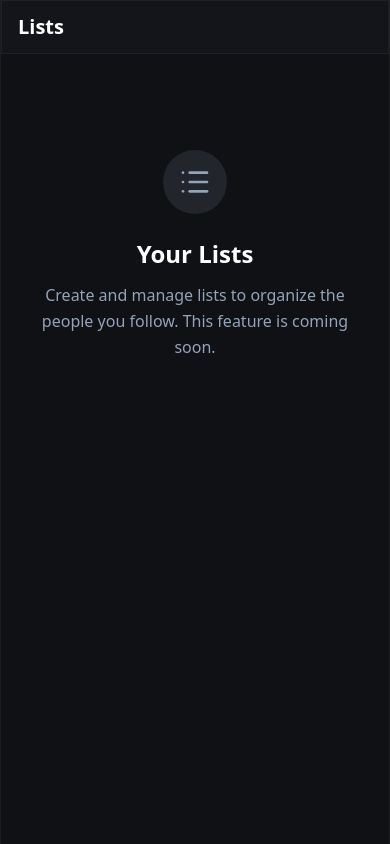
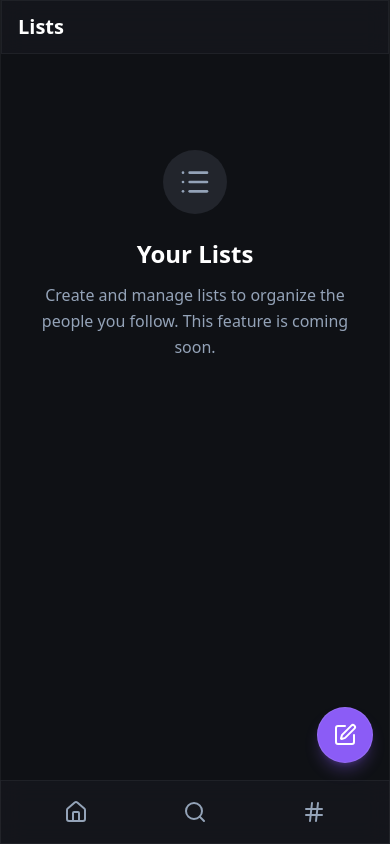
Before and after one commit to teckgeekz/drunk-twitter, a Next.js app in the folder frontend/: page /lists in a window 390 px wide. Built offline with nearby package versions, Linux system fonts and the light colour scheme; no server answers.

Commit message:
feat: implement UI components for mobile navigation, main app layout, content composition, and browser permission requests

```diff
--- a/frontend/src/components/AppLayout.tsx
+++ b/frontend/src/components/AppLayout.tsx
@@ -1,6 +1,7 @@
 "use client";
 
 import { Sidebar } from "./Sidebar";
+import { MobileNav } from "./MobileNav";
 
 export function AppLayout({ children, title }: { children: React.ReactNode; title: string }) {
   return (
@@ -12,6 +13,7 @@ export function AppLayout({ children, title }: { children: React.ReactNode; titl
         </div>
         {children}
       </main>
+      <MobileNav />
     </div>
   );
 }
--- a/frontend/src/components/ComposeModal.tsx
+++ b/frontend/src/components/ComposeModal.tsx
@@ -102,7 +102,7 @@ export function ComposeModal({ isOpen, onClose, onPostSuccess, replyTo }: {
           initial={{ opacity: 0 }}
           animate={{ opacity: 1 }}
           exit={{ opacity: 0 }}
-          className="fixed inset-0 z-[100] flex items-start justify-center pt-20 p-4"
+          className="fixed inset-0 z-[100] flex items-start justify-center pt-4 sm:pt-20 p-2 sm:p-4"
         >
           <div className="absolute inset-0 bg-black/60 backdrop-blur-sm" onClick={onClose} />
 
--- /dev/null
+++ b/frontend/src/components/MobileNav.tsx
@@ -0,0 +1,83 @@
+"use client";
+
+import { Home, Search, Bell, User, PenSquare, Hash } from "lucide-react";
+import { useAuth } from "./AuthProvider";
+import { ComposeModal } from "./ComposeModal";
+import { SignInModal } from "./SignInModal";
+import { useState, useEffect } from "react";
+import Link from "next/link";
+import { usePathname } from "next/navigation";
+import { motion } from "framer-motion";
+import { getApiUrl } from "@/lib/api";
+
+export function MobileNav() {
+  const { user } = useAuth();
+  const pathname = usePathname();
+  const [showCompose, setShowCompose] = useState(false);
+  const [showSignIn, setShowSignIn] = useState(false);
+  const [notifCount, setNotifCount] = useState(0);
+
+  useEffect(() => {
+    if (!user) return;
+    const fetchCount = async () => {
+      try {
+        const token = await user.getIdToken();
+        const apiUrl = getApiUrl();
+        const res = await fetch(`${apiUrl}/api/notifications/count`, {
+          headers: { Authorization: `Bearer ${token}` }
+        });
+        if (res.ok) {
+          const data = await res.json();
+          setNotifCount(data.count);
+        }
+      } catch { /* silent */ }
+    };
+    fetchCount();
+    const interval = setInterval(fetchCount, 15000);
+    return () => clearInterval(interval);
+  }, [user]);
+
+  const navItems = [
+    { icon: <Home size={24} />, href: "/", label: "Home" },
+    { icon: <Search size={24} />, href: "/explore", label: "Explore" },
+    { icon: <Hash size={24} />, href: "/feeds", label: "Feeds" },
+    { icon: <Bell size={24} />, href: "/notifications", label: "Notifications", badge: notifCount, requiresAuth: true },
+    { icon: <User size={24} />, href: "/profile", label: "Profile", requiresAuth: true },
+  ];
+
+  const visibleItems = navItems.filter(item => !item.requiresAuth || user);
+
+  return (
+    <>
+      <nav className="sm:hidden fixed bottom-0 left-0 right-0 z-50 glass border-t border-white/5 px-4 py-2 flex justify-around items-center h-16">
+        {visibleItems.map((item, i) => {
+          const isActive = pathname === item.href;
+          return (
+            <Link key={i} href={item.href} className="relative p-2">
+              <div className={isActive ? "text-primary" : "text-text-muted"}>
+                {item.icon}
+                {item.badge && item.badge > 0 ? (
+                  <span className="absolute top-1 right-1 min-w-[16px] h-[16px] bg-primary text-white text-[10px] font-bold rounded-full flex items-center justify-center">
+                    {item.badge > 99 ? "99+" : item.badge}
+                  </span>
+                ) : null}
+              </div>
+            </Link>
+          );
+        })}
+
+        {/* Floating Action Button for Mobile Posting */}
+        <motion.button
+          whileTap={{ scale: 0.9 }}
+          onClick={() => user ? setShowCompose(true) : setShowSignIn(true)}
+          className="fixed bottom-20 right-4 w-14 h-14 bg-primary text-white rounded-full flex items-center justify-center shadow-lg shadow-primary/30 z-50 border border-white/10"
+        >
+          <PenSquare size={24} />
+        </motion.button>
+      </nav>
+
+      <ComposeModal isOpen={showCompose} onClose={() => setShowCompose(false)} />
+      <SignInModal isOpen={showSignIn} onClose={() => setShowSignIn(false)} />
+    </>
+  );
+}
--- a/frontend/src/components/PermissionsModal.tsx
+++ b/frontend/src/components/PermissionsModal.tsx
@@ -46,7 +46,7 @@ export function PermissionsModal({ isOpen, onClose, onGranted }: PermissionsModa
             initial={{ scale: 0.9, opacity: 0, y: 20 }}
             animate={{ scale: 1, opacity: 1, y: 0 }}
             exit={{ scale: 0.9, opacity: 0, y: 20 }}
-            className="relative w-full max-w-md bg-surface border border-white/10 rounded-[2.5rem] p-8 shadow-2xl overflow-hidden"
+            className="relative w-full max-w-md bg-surface border border-white/10 rounded-3xl sm:rounded-[2.5rem] p-6 sm:p-8 shadow-2xl overflow-hidden"
           >
             {/* Background Glow */}
             <div className="absolute -top-24 -left-24 w-48 h-48 bg-primary/20 rounded-full blur-[80px]" />
```
